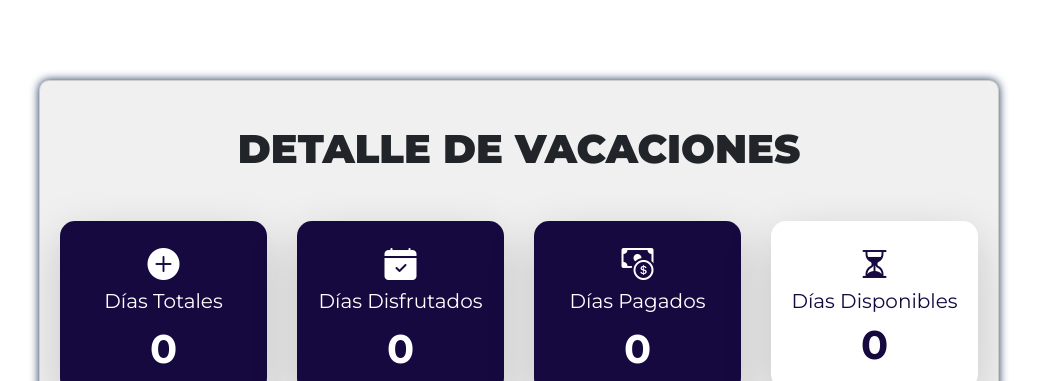
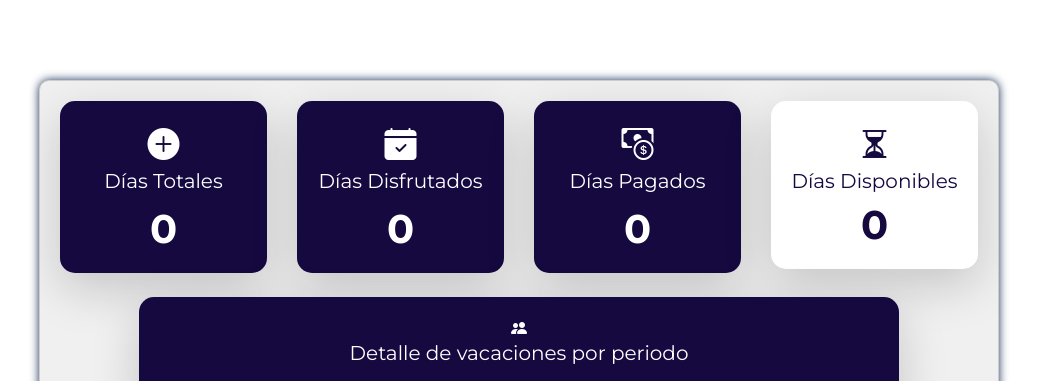
Before and after one commit to carloslozanot/infolabora, a PHP site: page /detalle_vacaciones.php in a window 1280 px wide. Shown: the top 381 px of the page, without its empty margins (161-1198 px from the left). Run offline with PHP 8.4, Linux system fonts and the light colour scheme; the visitor is signed in with stand-in values (Sample User, id 1); data that the repository does not hold is empty; some libraries are stand-ins or nearby versions.

Commit message:
Update detalle_vacaciones.php

```diff
--- a/detalle_vacaciones.php
+++ b/detalle_vacaciones.php
@@ -33,8 +33,6 @@ include("php/conexion.php");
 <body>
 
     <div id="contenido-det-vacaciones" class="container">
-        <h2 class="text-center mt-4 mb-5" style="font-size: 40px; font-weight: 800;">DETALLE DE VACACIONES</h2>
-
         <?php
         $stmt = $conexion->prepare("CALL infolabora.pr_inicial(?)");
         $stmt->bind_param("s", $cedula);
```
